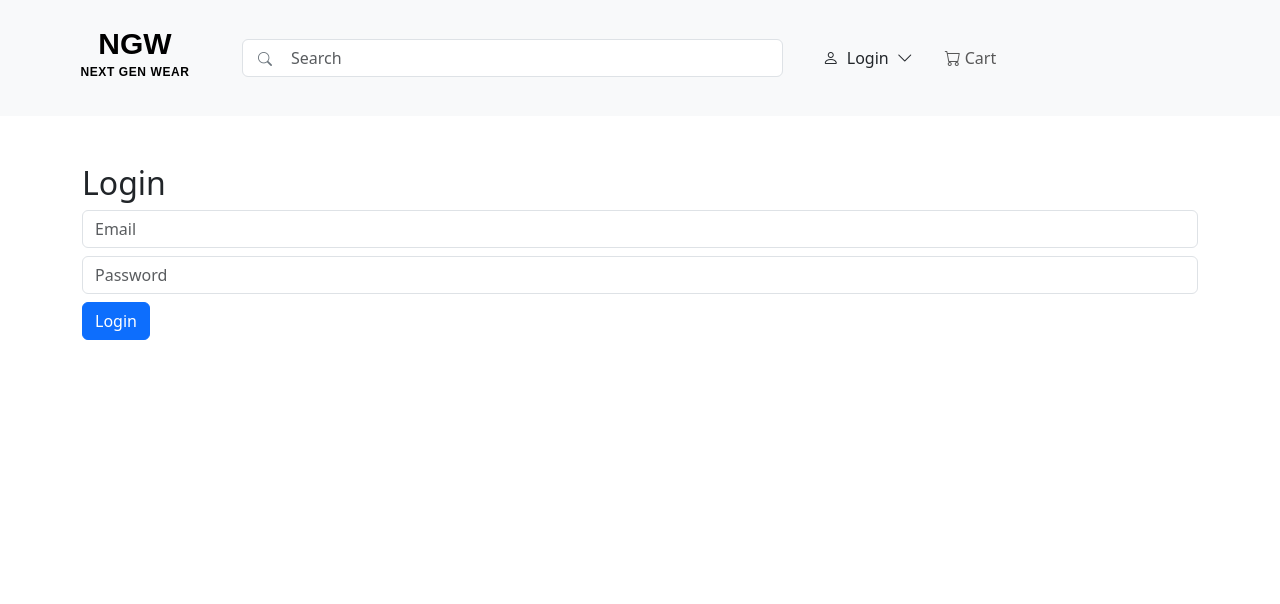
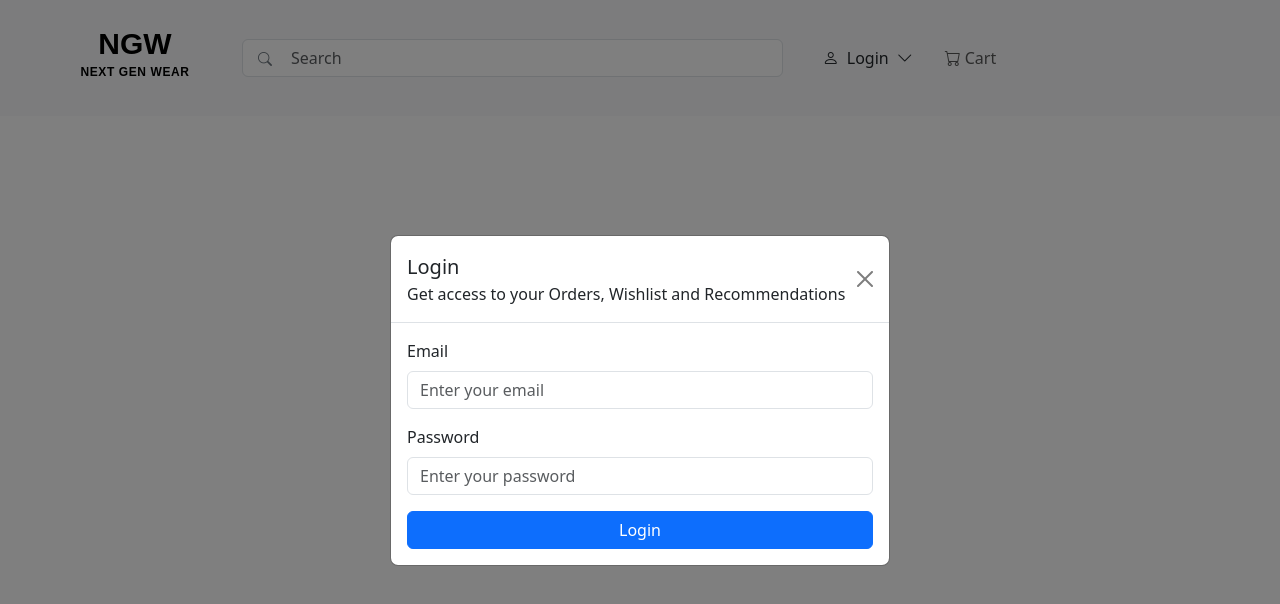
Before and after one commit to parthgoyal13/e-commerceWeb-frontend, a React (Vite) app: page /login in a window 1280 px wide. Shown: the top 604 px of the page. Built offline with nearby package versions, Linux system fonts and the light colour scheme.

Commit message:
changed login page to modal

```diff
--- a/src/pages/LoginPage.jsx
+++ b/src/pages/LoginPage.jsx
@@ -32,35 +32,86 @@ const LoginPage = () => {
     }
   };
 
+  const handleClose = () => {
+    navigate(-1);
+  };
+
   return (
     <>
       <Header />
-      <div className="container mt-5">
-        <h2>Login</h2>
+      <div
+        className="modal fade show"
+        style={{ display: "block" }}
+        tabIndex="-1"
+        role="dialog"
+        onClick={handleClose}
+      >
+        <div className="modal-dialog modal-dialog-centered" role="document">
+          <div
+            className="modal-content"
+            onClick={(e) => e.stopPropagation()}
+          >
+            <div className="modal-header">
+              <div className="flex-grow-1">
+                <h5 className="modal-title">Login</h5>
+                <span className="d-block">Get access to your Orders, Wishlist and Recommendations</span>
+              </div>
+              <button
+                type="button"
+                className="btn-close"
+                aria-label="Close"
+                onClick={handleClose}
+              ></button>
+            </div>
+            <div className="modal-body">
               <form onSubmit={handleLogin}>
+                <div className="mb-3">
+                  <label htmlFor="email" className="form-label">
+                    Email
+                  </label>
                   <input
-            className="form-control mb-2"
+                    id="email"
+                    className="form-control"
                     type="email"
-            placeholder="Email"
+                    placeholder="Enter your email"
                     value={email}
                     onChange={(e) => setEmail(e.target.value)}
+                    required
                   />
+                </div>
+                <div className="mb-3">
+                  <label htmlFor="password" className="form-label">
+                    Password
+                  </label>
                   <input
-            className="form-control mb-2"
+                    id="password"
+                    className="form-control"
                     type="password"
-            placeholder="Password"
+                    placeholder="Enter your password"
                     value={password}
                     onChange={(e) => setPassword(e.target.value)}
+                    required
                   />
-          <button className="btn btn-primary" type="submit" disabled={loading}>
+                </div>
+                {error && <div className="alert alert-danger">{error}</div>}
+                {success && (
+                  <div className="alert alert-success">Login successful!</div>
+                )}
+                <div className="d-grid">
+                  <button
+                    className="btn btn-primary"
+                    type="submit"
+                    disabled={loading}
+                  >
                     {loading ? "Logging in..." : "Login"}
                   </button>
-          {error && <div className="alert alert-danger mt-2">{error}</div>}
-          {success && (
-            <div className="alert alert-success mt-2">Login successful!</div>
-          )}
+                </div>
               </form>
             </div>
+          </div>
+        </div>
+      </div>
+      <div className="modal-backdrop fade show" onClick={handleClose}></div>
     </>
   );
 };
```
Lines whose indentation alone changed are shown as unchanged.
